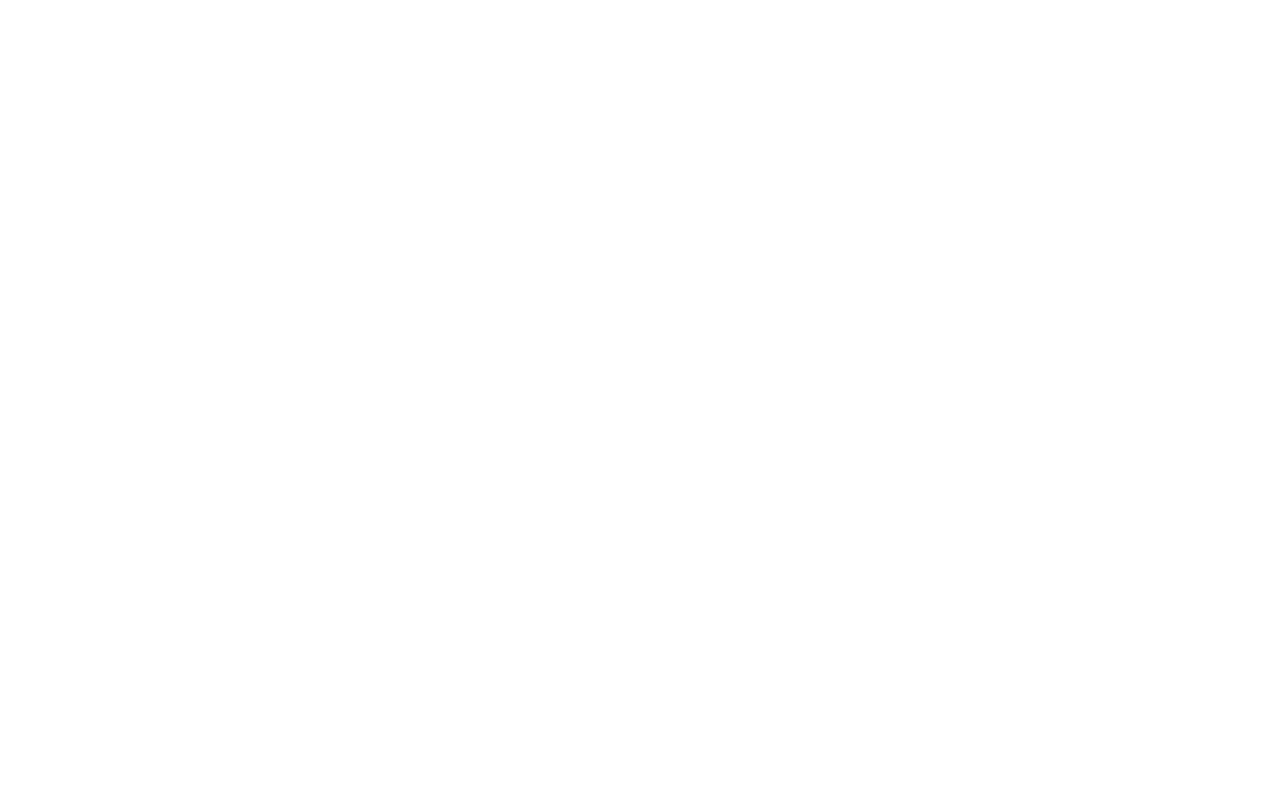
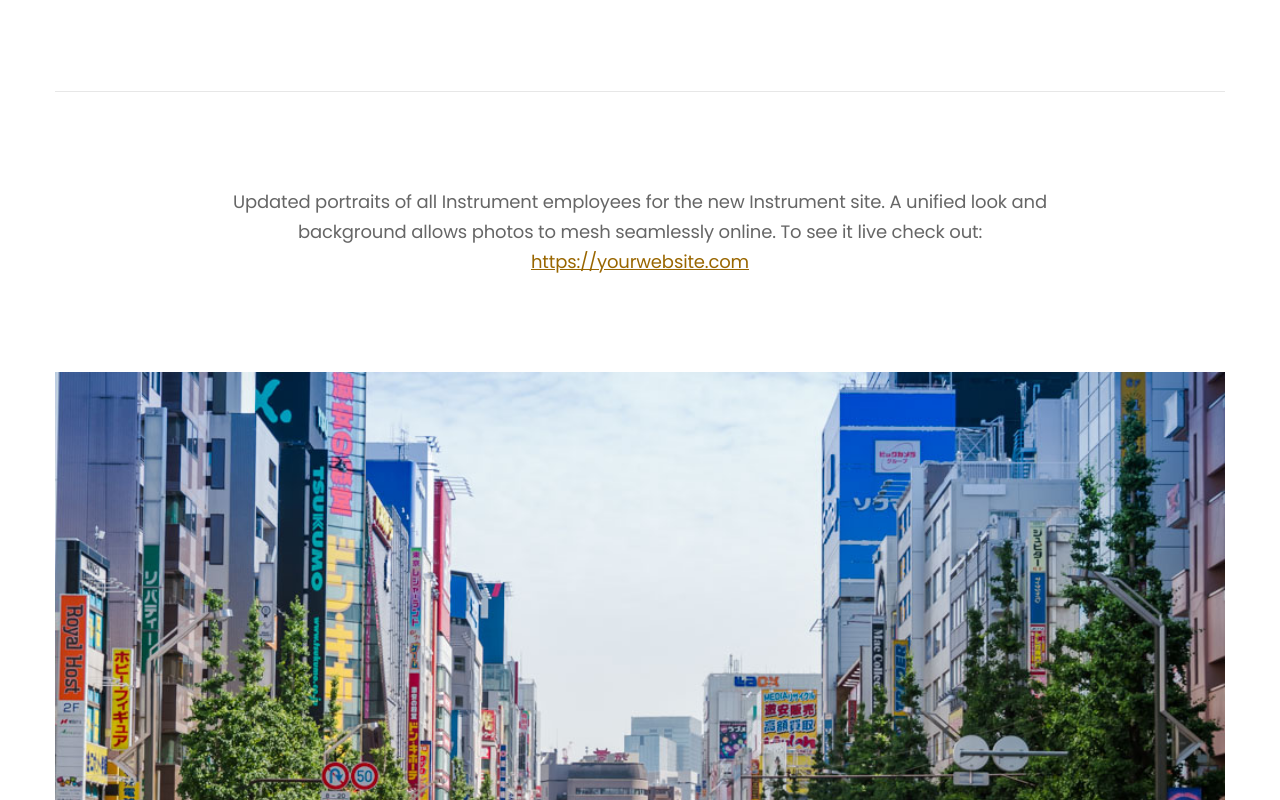
Before and after one commit to vsamaco/vs-portfolio, a Next.js app: page /portfolio/1 in a window 1280 px wide. Before the commit this address had no page. Shown: the part 500-1300 px from the top of the page. Before the commit the page ends 800 px from the top, so only its background shows below. Built offline with nearby package versions, Linux system fonts and the light colour scheme.

Commit message:
rename portfolio links

```diff
--- a/src/components/intro/index.tsx
+++ b/src/components/intro/index.tsx
@@ -28,7 +28,7 @@
             </div> */}
             <div className="intro-content">
               {/* <span className="sub-title">{data.subTitle}</span> */}
-              <Link href="/">
+              <Link href={`/portfolio/${data.id}`}>
                 <h2 className="title">{data.title}</h2>
               </Link>
               {/* <div className="desc">
--- a/src/components/portfolio/portfolio-item/index.tsx
+++ b/src/components/portfolio/portfolio-item/index.tsx
@@ -18,9 +18,7 @@
       </div>
       <div className="content">
         <h3 className="title">
-          <Link href={`/portfolio-details/${portfolio.id}`}>
-            {portfolio.title}
-          </Link>
+          <Link href={`/portfolio/${portfolio.id}`}>{portfolio.title}</Link>
         </h3>
         <p className="desc">{portfolio.excerpt}</p>
       </div>
--- a/src/containers/portfolio-details/index.tsx
+++ b/src/containers/portfolio-details/index.tsx
@@ -126,13 +126,13 @@
           <div className="col-lg-12" data-aos="fade-up" data-aos-delay="600">
             <div className="portfolio-navigation">
               <div className="prev">
-                <Link href={`/portfolio-details/${prevProject["id"]}`}>
+                <Link href={`/portfolio/${prevProject["id"]}`}>
                   <i className="arrow_carrot-left"></i> Previous
                 </Link>
                 {prevProject["title"]}
               </div>
               <div className="next">
-                <Link href={`/portfolio-details/${nextProject["id"]}`}>
+                <Link href={`/portfolio/${nextProject["id"]}`}>
                   Next <i className="arrow_carrot-right"></i>
                 </Link>
                 {nextProject["title"]}
```
Also changed, not shown: src/pages/portfolio/[id].tsx (renamed from src/pages/portfolio-details/[id].tsx).
